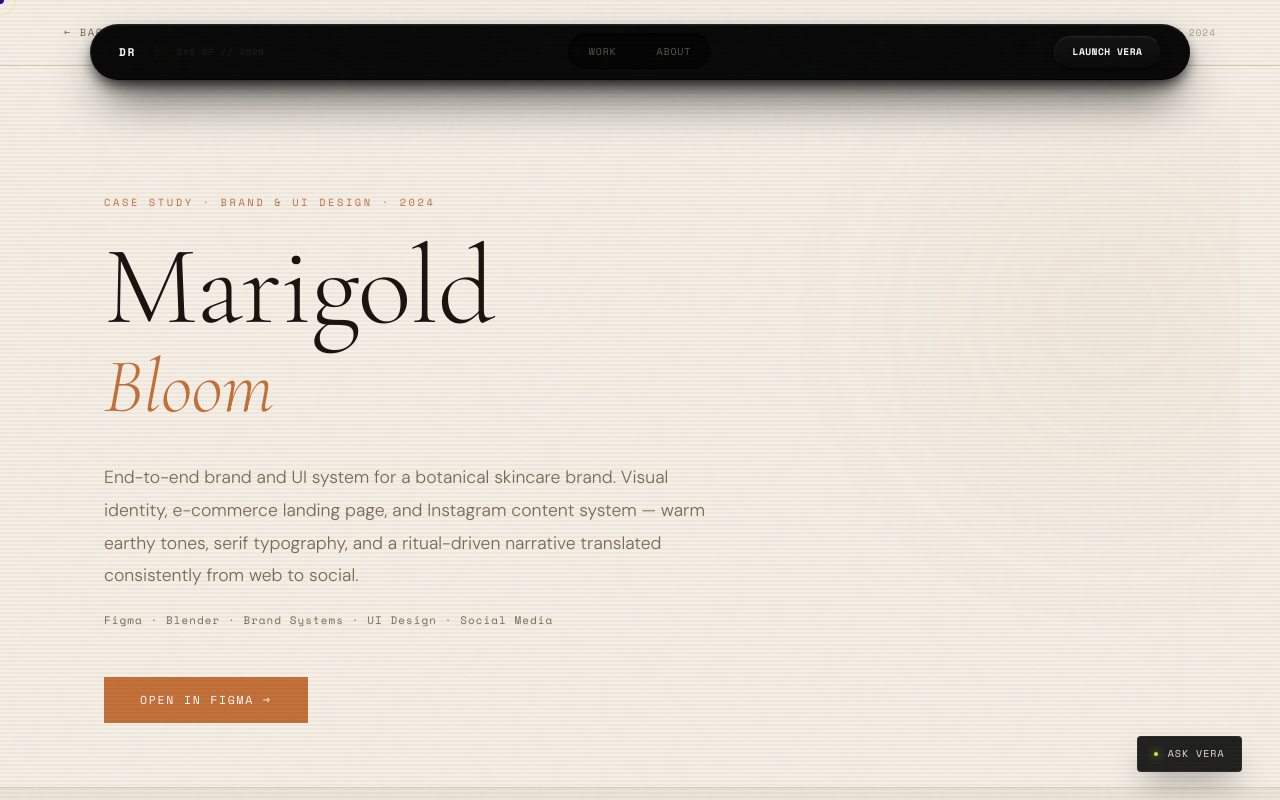
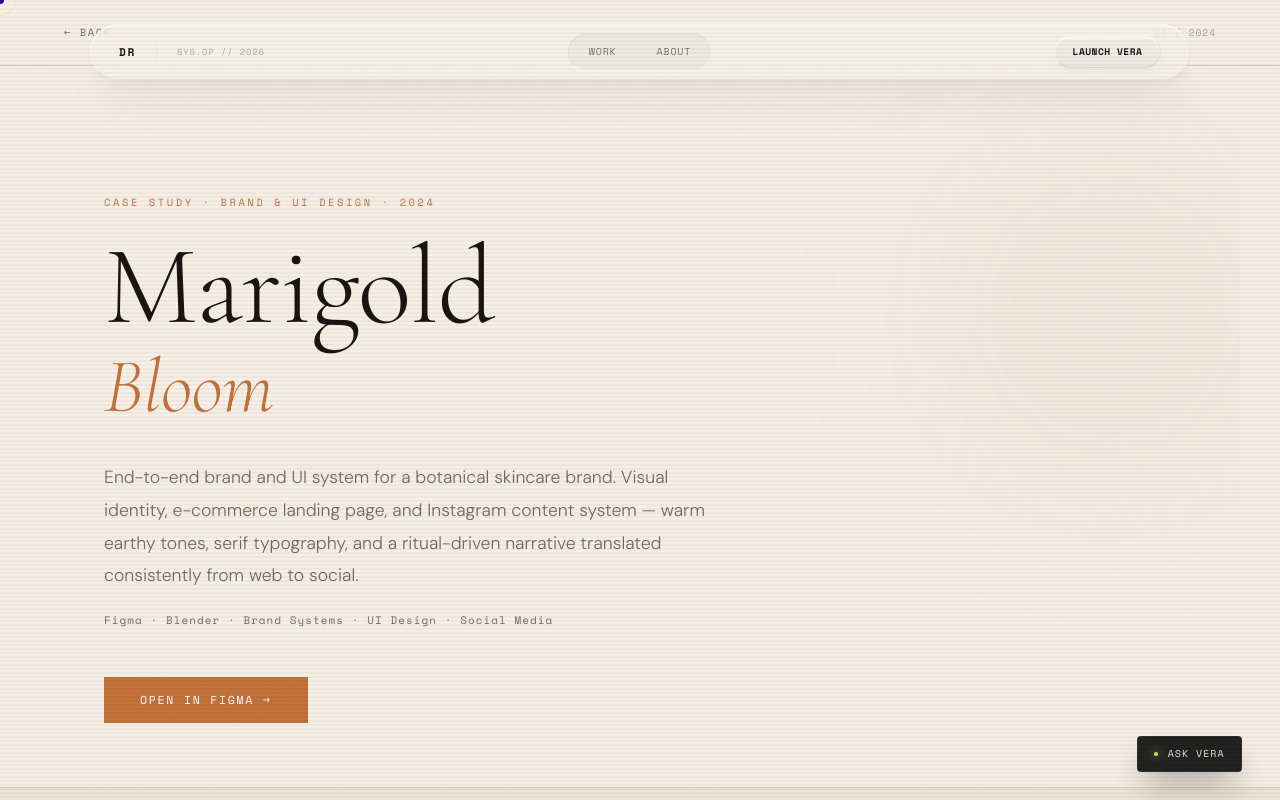
Before and after one commit to NinjaPuppetDev/portfolio, a Next.js app: page /work/marigold-bloom in a window 1280 px wide. Shown: the top 800 px of the page. Built offline with nearby package versions, Linux system fonts and the light colour scheme.

Commit message:
update: intelligent navbar

```diff
--- a/app/components/Nav.tsx
+++ b/app/components/Nav.tsx
@@ -1,12 +1,17 @@
 'use client'
 
 import { useEffect, useState } from 'react'
+import { usePathname } from 'next/navigation'
 import { useExperiment } from './ExperimentProvider'
 
 export default function Nav() {
   const { variant } = useExperiment()
+  const pathname = usePathname()
   const [scrolled, setScrolled] = useState(false)
   const [isMobile, setIsMobile] = useState(false)
+
+  // Explicit structural check for the light canvas route
+  const isLightPage = pathname === '/work/marigold-bloom'
 
   useEffect(() => {
     const media = window.matchMedia('(max-width: 768px)')
@@ -25,6 +30,10 @@ export default function Nav() {
 
   const isVariantB = variant === 'B'
   const showActiveState = scrolled || isVariantB
+
+  // Dynamic token mapping based on route context
+  const textPrimary = isLightPage ? '#1A1A1A' : '#FFFFFF'
+  const textMuted = isLightPage ? 'rgba(0, 0, 0, 0.5)' : 'var(--muted)'
 
   return (
     <div style={{
@@ -47,22 +56,27 @@ export default function Nav() {
         padding: isMobile ? '0.75rem 1.25rem' : '0.7rem 1.75rem',
         pointerEvents: 'all',
 
-        // ── EXAGGERATED PREMIUM NEUMORPHIC CHASSIS ──
-        // Blends a rich dark core with a crisp highlight rim and massive structural ambient absorption drop-shadows
-        backgroundColor: '#0A0A0A',
-        borderTop: '1px solid rgba(255, 255, 255, 0.12)', // Sharp light-facing bevel
-        borderLeft: '1px solid rgba(255, 255, 255, 0.07)',
-        borderRight: '1px solid rgba(0, 0, 0, 0.6)',
-        borderBottom: '1px solid rgba(0, 0, 0, 0.8)', // Shadow-facing baseline bleed
+        // ── ADAPTIVE CHASSIS CONFIGURATION ──
+        backgroundColor: isLightPage ? 'rgba(247, 244, 238, 0.7)' : '#0A0A0A',
+        borderTop: isLightPage ? '1px solid rgba(255, 255, 255, 0.6)' : '1px solid rgba(255, 255, 255, 0.12)',
+        borderLeft: isLightPage ? '1px solid rgba(255, 255, 255, 0.4)' : '1px solid rgba(255, 255, 255, 0.07)',
+        borderRight: isLightPage ? '1px solid rgba(0, 0, 0, 0.04)' : '1px solid rgba(0, 0, 0, 0.6)',
+        borderBottom: isLightPage ? '1px solid rgba(0, 0, 0, 0.08)' : '1px solid rgba(0, 0, 0, 0.8)',
         borderRadius: '40px',
         backdropFilter: 'blur(30px)',
+        WebkitBackdropFilter: 'blur(30px)',
 
-        // Complex stacked shadows: 1. Soft widespread absorption, 2. Hard physical occlusion, 3. Crisp inner shadow depth
-        boxShadow: `
-          0 24px 48px -12px rgba(0, 0, 0, 0.85),
-          0 8px 16px -4px rgba(0, 0, 0, 0.9),
-          inset 0 1px 1px rgba(255, 255, 255, 0.05)
-        `,
+        boxShadow: isLightPage
+          ? `
+            0 24px 48px -12px rgba(40, 30, 20, 0.08),
+            0 8px 16px -4px rgba(40, 30, 20, 0.04),
+            inset 0 1px 0px rgba(255, 255, 255, 0.8)
+          `
+          : `
+            0 24px 48px -12px rgba(0, 0, 0, 0.85),
+            0 8px 16px -4px rgba(0, 0, 0, 0.9),
+            inset 0 1px 1px rgba(255, 255, 255, 0.05)
+          `,
         transition: 'all 0.4s cubic-bezier(0.16, 1, 0.3, 1)',
         transform: showActiveState ? 'translateY(0)' : 'translateY(-4px)',
       }}>
@@ -73,9 +87,10 @@ export default function Nav() {
             fontFamily: 'var(--mono)',
             fontSize: '0.7rem',
             letterSpacing: '0.15em',
-            color: '#FFFFFF',
+            color: textPrimary,
             fontWeight: 700,
             textTransform: 'uppercase',
+            transition: 'color 0.3s ease',
           }}>
             DR
           </span>
@@ -84,32 +99,34 @@ export default function Nav() {
             <span style={{
               fontFamily: 'var(--mono)',
               fontSize: '0.55rem',
-              color: 'var(--muted)',
+              color: textMuted,
               letterSpacing: '0.1em',
               textTransform: 'uppercase',
-              opacity: 0.3,
-              borderLeft: '1px solid rgba(255,255,255,0.08)',
-              paddingLeft: '1.25rem'
+              opacity: isLightPage ? 0.6 : 0.3,
+              borderLeft: isLightPage ? '1px solid rgba(0,0,0,0.08)' : '1px solid rgba(255,255,255,0.08)',
+              paddingLeft: '1.25rem',
+              transition: 'all 0.3s ease',
             }}>
               SYS.OP // 2026
             </span>
           )}
         </div>
 
-        {/* INTERACTION LINKS (MILLEDOUT SLAG CONTAINER) */}
+        {/* INTERACTION LINKS (MILLEDOUT TRAY) */}
         <div style={{
           display: 'flex',
           gap: isMobile ? '1.25rem' : '0.5rem',
           position: isMobile ? 'static' : 'absolute',
           left: isMobile ? 'auto' : '50%',
           transform: isMobile ? 'none' : 'translateX(-50%)',
-          backgroundColor: 'rgba(0, 0, 0, 0.4)',
-          border: '1px solid rgba(0, 0, 0, 0.5)',
-          borderBottomColor: 'rgba(255, 255, 255, 0.03)',
-          borderRightColor: 'rgba(255, 255, 255, 0.02)',
+          backgroundColor: isLightPage ? 'rgba(0, 0, 0, 0.03)' : 'rgba(0, 0, 0, 0.4)',
+          border: isLightPage ? '1px solid rgba(0, 0, 0, 0.05)' : '1px solid rgba(0, 0, 0, 0.5)',
+          borderBottomColor: isLightPage ? 'rgba(255, 255, 255, 0.6)' : 'rgba(255, 255, 255, 0.03)',
+          borderRightColor: isLightPage ? 'rgba(255, 255, 255, 0.4)' : 'rgba(255, 255, 255, 0.02)',
           padding: isMobile ? '0' : '0.25rem',
           borderRadius: '20px',
-          boxShadow: 'inset 0 2px 4px rgba(0,0,0,0.6)'
+          boxShadow: isLightPage ? 'inset 0 1px 2px rgba(0,0,0,0.04)' : 'inset 0 2px 4px rgba(0,0,0,0.6)',
+          transition: 'all 0.3s ease',
         }}>
           {['work', 'about'].map(item => (
             <a
@@ -120,18 +137,20 @@ export default function Nav() {
                 fontSize: '0.625rem',
                 letterSpacing: '0.08em',
                 textTransform: 'uppercase',
-                color: 'var(--muted)',
+                color: textMuted,
                 padding: '0.35rem 1rem',
                 borderRadius: '16px',
                 transition: 'all 0.2s ease',
               }}
               onMouseEnter={e => {
-                e.currentTarget.style.color = '#FFFFFF'
-                e.currentTarget.style.backgroundColor = 'rgba(255, 255, 255, 0.03)'
-                e.currentTarget.style.boxShadow = '0 1px 0 rgba(255,255,255,0.05), inset 0 1px 1px rgba(0,0,0,0.2)'
+                e.currentTarget.style.color = isLightPage ? '#000000' : '#FFFFFF'
+                e.currentTarget.style.backgroundColor = isLightPage ? 'rgba(0, 0, 0, 0.04)' : 'rgba(255, 255, 255, 0.03)'
+                e.currentTarget.style.boxShadow = isLightPage
+                  ? '0 1px 0 rgba(255,255,255,0.8), inset 0 1px 1px rgba(0,0,0,0.02)'
+                  : '0 1px 0 rgba(255,255,255,0.05), inset 0 1px 1px rgba(0,0,0,0.2)'
               }}
               onMouseLeave={e => {
-                e.currentTarget.style.color = 'var(--muted)'
+                e.currentTarget.style.color = textMuted
                 e.currentTarget.style.backgroundColor = 'transparent'
                 e.currentTarget.style.boxShadow = 'none'
               }}
@@ -151,33 +170,45 @@ export default function Nav() {
             }, 50)
           }}
           style={{
-            background: 'linear-gradient(180deg, rgba(255,255,255,0.04) 0%, rgba(255,255,255,0.01) 100%)',
-            borderTop: '1px solid rgba(255, 255, 255, 0.1)',
-            borderLeft: '1px solid rgba(255, 255, 255, 0.05)',
-            borderRight: '1px solid rgba(0, 0, 0, 0.3)',
-            borderBottom: '1px solid rgba(0, 0, 0, 0.5)',
+            background: isLightPage
+              ? 'linear-gradient(180deg, rgba(0,0,0,0.01) 0%, rgba(0,0,0,0.04) 100%)'
+              : 'linear-gradient(180deg, rgba(255,255,255,0.04) 0%, rgba(255,255,255,0.01) 100%)',
+            borderTop: isLightPage ? '1px solid rgba(255, 255, 255, 0.8)' : '1px solid rgba(255, 255, 255, 0.1)',
+            borderLeft: isLightPage ? '1px solid rgba(255, 255, 255, 0.4)' : '1px solid rgba(255, 255, 255, 0.05)',
+            borderRight: isLightPage ? '1px solid rgba(0, 0, 0, 0.04)' : '1px solid rgba(0, 0, 0, 0.3)',
+            borderBottom: isLightPage ? '1px solid rgba(0, 0, 0, 0.1)' : '1px solid rgba(0, 0, 0, 0.5)',
             borderRadius: '20px',
             padding: '0.45rem 1.1rem',
             fontFamily: 'var(--mono)',
             fontSize: '0.6rem',
             fontWeight: 600,
-            color: '#FFFFFF',
+            color: textPrimary,
             letterSpacing: '0.05em',
             textTransform: 'uppercase',
             cursor: 'pointer',
-            boxShadow: '0 4px 10px rgba(0, 0, 0, 0.4), inset 0 1px 0 rgba(255,255,255,0.02)',
+            boxShadow: isLightPage
+              ? '0 4px 10px rgba(40, 30, 20, 0.03), inset 0 1px 0 rgba(255,255,255,0.9)'
+              : '0 4px 10px rgba(0, 0, 0, 0.4), inset 0 1px 0 rgba(255,255,255,0.02)',
             transition: 'all 0.2s cubic-bezier(0.16, 1, 0.3, 1)',
             whiteSpace: 'nowrap'
           }}
           onMouseEnter={(e) => {
             e.currentTarget.style.transform = 'translateY(-0.5px)'
-            e.currentTarget.style.background = 'linear-gradient(180deg, rgba(255,255,255,0.07) 0%, rgba(255,255,255,0.02) 100%)'
-            e.currentTarget.style.boxShadow = '0 6px 14px rgba(0, 0, 0, 0.5), inset 0 1px 0 rgba(255,255,255,0.05)'
+            e.currentTarget.style.background = isLightPage
+              ? 'linear-gradient(180deg, rgba(0,0,0,0.03) 0%, rgba(0,0,0,0.07) 100%)'
+              : 'linear-gradient(180deg, rgba(255,255,255,0.07) 0%, rgba(255,255,255,0.02) 100%)'
+            e.currentTarget.style.boxShadow = isLightPage
+              ? '0 6px 14px rgba(40, 30, 20, 0.06), inset 0 1px 0 rgba(255,255,255,0.9)'
+              : '0 6px 14px rgba(0, 0, 0, 0.5), inset 0 1px 0 rgba(255,255,255,0.05)'
           }}
           onMouseLeave={(e) => {
             e.currentTarget.style.transform = 'translateY(0)'
-            e.currentTarget.style.background = 'linear-gradient(180deg, rgba(255,255,255,0.04) 0%, rgba(255,255,255,0.01) 100%)'
-            e.currentTarget.style.boxShadow = '0 4px 10px rgba(0, 0, 0, 0.4), inset 0 1px 0 rgba(255,255,255,0.02)'
+            e.currentTarget.style.background = isLightPage
+              ? 'linear-gradient(180deg, rgba(0,0,0,0.01) 0%, rgba(0,0,0,0.04) 100%)'
+              : 'linear-gradient(180deg, rgba(255,255,255,0.04) 0%, rgba(255,255,255,0.01) 100%)'
+            e.currentTarget.style.boxShadow = isLightPage
+              ? '0 4px 10px rgba(40, 30, 20, 0.03), inset 0 1px 0 rgba(255,255,255,0.9)'
+              : '0 4px 10px rgba(0, 0, 0, 0.4), inset 0 1px 0 rgba(255,255,255,0.02)'
           }}
         >
           Launch Vera
```
